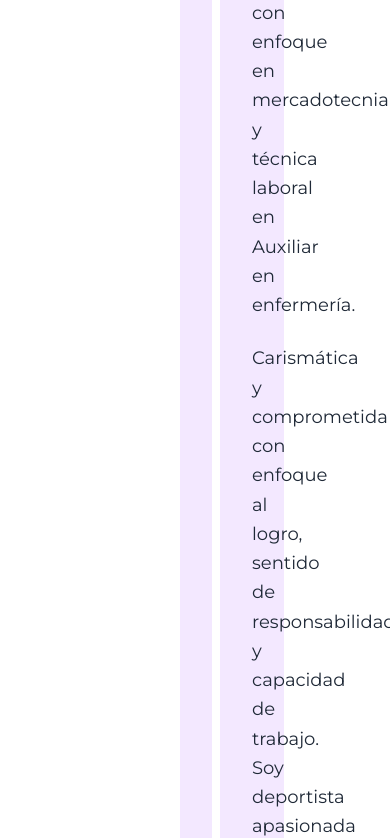
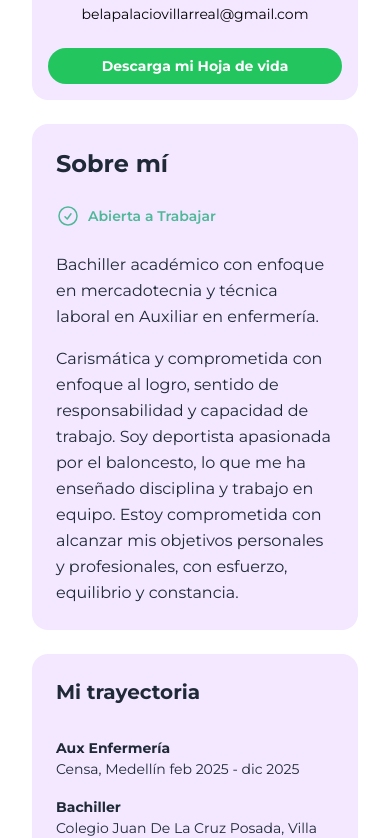
Before and after one commit to HeZc2911/Portafolio-Enfermera, a React (Vite) app: page / in a window 390 px wide. Shown: the part 2512-3350 px from the top of the page. Built offline with nearby package versions, Linux system fonts and the light colour scheme; a web font is replaced by a local one.

Commit message:
full responsive design fixed

```diff
--- a/src/components/aboutme.jsx
+++ b/src/components/aboutme.jsx
@@ -2,12 +2,12 @@ import { motion } from 'framer-motion';
 
 export default function Aboutme() {
     return (
-        <section className="bg-white p-5">
-            <div className="grid grid-cols-2 items-center mx-40 mt-10 mb-20 gap-10">
+        <section className="bg-white p-4 lg:p-5">
+            <div className="grid grid-cols-1 lg:grid-cols-2 items-center mx-4 lg:mx-10 xl:mx-40 mt-10 mb-20 gap-6 lg:gap-10">
 
                 {/* Columna izquierda - Foto y datos */}
                 <motion.div
-                    className="flex flex-col justify-center items-center bg-purple-100 h-full w-full rounded-2xl p-4"
+                    className="flex flex-col justify-center items-center bg-purple-100 h-full w-full rounded-2xl p-4 lg:p-6"
                     initial={{ opacity: 0, x: -50 }}
                     whileInView={{ opacity: 1, x: 0 }}
                     viewport={{ once: true }}
@@ -17,12 +17,12 @@ export default function Aboutme() {
                         loading='lazy'
                         src="/Portafolio-Enfermera/foto Isabb.png"
                         alt="Isabella Palacio - Aux Enfermería"
-                        className="w-80 h-100"
+                        className="w-48 lg:w-64 xl:w-80 h-auto"
                         whileHover={{ scale: 1.05 }}
                         transition={{ type: "spring", stiffness: 300 }}
                     />
                     <motion.h4
-                        className="font-semibold text-lg mt-10"
+                        className="font-semibold text-base lg:text-lg mt-6 lg:mt-10 text-center"
                         initial={{ opacity: 0, y: 20 }}
                         whileInView={{ opacity: 1, y: 0 }}
                         viewport={{ once: true }}
@@ -31,6 +31,7 @@ export default function Aboutme() {
                         Isabella Palacio Villarreal
                     </motion.h4>
                     <motion.p
+                        className="text-sm lg:text-base text-center"
                         initial={{ opacity: 0, y: 20 }}
                         whileInView={{ opacity: 1, y: 0 }}
                         viewport={{ once: true }}
@@ -39,7 +40,7 @@ export default function Aboutme() {
                         belapalaciovillarreal@gmail.com
                     </motion.p>
                     <motion.a
-                        className="bg-green-500 rounded-full p-2 mt-10 text-md font-bold text-white cursor-pointer hover:bg-green-600 transition-colors"
+                        className="bg-green-500 rounded-full p-2 lg:p-3 mt-6 lg:mt-10 text-sm lg:text-md font-bold text-white cursor-pointer hover:bg-green-600 transition-colors text-center w-full max-w-xs"
                         href="/HV Isabella Palacio Villareal fecha 9 de sept de 2025docx.pdf"
                         download='Hv_Isabella_Palacio.pdf'
                         initial={{ opacity: 0, scale: 0.8 }}
@@ -54,18 +55,18 @@ export default function Aboutme() {
                 </motion.div>
 
                 {/* Columna derecha - Contenido */}
-                <div className="flex flex-col gap-8">
+                <div className="flex flex-col gap-6 lg:gap-8">
 
                     {/* Sección Sobre mí */}
                     <motion.div
-                        className="bg-purple-100 rounded-2xl p-8"
+                        className="bg-purple-100 rounded-2xl p-6 lg:p-8"
                         initial={{ opacity: 0, y: 50 }}
                         whileInView={{ opacity: 1, y: 0 }}
                         viewport={{ once: true }}
                         transition={{ duration: 0.6, delay: 0.1 }}
                     >
                         <motion.h2
-                            className="text-3xl font-bold text-gray-800 mb-10"
+                            className="text-2xl lg:text-3xl font-bold text-gray-800 mb-6 lg:mb-10"
                             initial={{ opacity: 0 }}
                             whileInView={{ opacity: 1 }}
                             viewport={{ once: true }}
@@ -75,7 +76,7 @@ export default function Aboutme() {
                         </motion.h2>
 
                         <motion.div
-                            className="flex items-center gap-2 mb-7"
+                            className="flex items-center gap-2 mb-6 lg:mb-7"
                             initial={{ opacity: 0, x: -20 }}
                             whileInView={{ opacity: 1, x: 0 }}
                             viewport={{ once: true }}
@@ -83,7 +84,7 @@ export default function Aboutme() {
                         >
                             <motion.svg
                                 xmlns="http://www.w3.org/2000/svg"
-                                className="text-weird-green w-7 h-7 stroke-current"
+                                className="text-weird-green w-6 h-6 lg:w-7 lg:h-7 stroke-current"
                                 fill="none"
                                 viewBox="0 0 24 24"
                                 strokeWidth="1.5"
@@ -92,11 +93,11 @@ export default function Aboutme() {
                             >
                                 <path strokeLinecap="round" strokeLinejoin="round" d="M9 12.75 11.25 15 15 9.75M21 12a9 9 0 1 1-18 0 9 9 0 0 1 18 0Z" />
                             </motion.svg>
-                            <p className="text-weird-green font-semibold text-md">Abierta a Trabajar</p>
+                            <p className="text-weird-green font-semibold text-sm lg:text-md">Abierta a Trabajar</p>
                         </motion.div>
 
                         <motion.p
-                            className="text-lg leading-relaxed text-gray-800 mb-6"
+                            className="text-base lg:text-lg leading-relaxed text-gray-800 mb-4 lg:mb-6"
                             initial={{ opacity: 0 }}
                             whileInView={{ opacity: 1 }}
                             viewport={{ once: true }}
@@ -108,7 +109,7 @@ export default function Aboutme() {
                         </motion.p>
 
                         <motion.p
-                            className="text-lg leading-relaxed text-gray-800"
+                            className="text-base lg:text-lg leading-relaxed text-gray-800"
                             initial={{ opacity: 0 }}
                             whileInView={{ opacity: 1 }}
                             viewport={{ once: true }}
@@ -128,14 +129,14 @@ export default function Aboutme() {
 
                     {/* Sección Trayectoria */}
                     <motion.div
-                        className="bg-purple-100 rounded-2xl p-8"
+                        className="bg-purple-100 rounded-2xl p-6 lg:p-8"
                         initial={{ opacity: 0, y: 50 }}
                         whileInView={{ opacity: 1, y: 0 }}
                         viewport={{ once: true }}
                         transition={{ duration: 0.6, delay: 0.2 }}
                     >
                         <motion.h2
-                            className="text-2xl font-bold text-gray-800 mb-12"
+                            className="text-xl lg:text-2xl font-bold text-gray-800 mb-8 lg:mb-12"
                             initial={{ opacity: 0 }}
                             whileInView={{ opacity: 1 }}
                             viewport={{ once: true }}
@@ -145,13 +146,14 @@ export default function Aboutme() {
                         </motion.h2>
 
                         <motion.div
+                            className="mb-4 lg:mb-6"
                             initial={{ opacity: 0 }}
                             whileInView={{ opacity: 1 }}
                             viewport={{ once: true }}
                             transition={{ delay: 0.4 }}
                         >
-                            <h3 className="text-md font-bold text-gray-800">Aux Enfermería</h3>
-                            <p className="text-md text-gray-800 leading-relaxed mb-6">
+                            <h3 className="text-sm lg:text-md font-bold text-gray-800">Aux Enfermería</h3>
+                            <p className="text-sm lg:text-md text-gray-800 leading-relaxed">
                                 Censa, Medellín feb 2025 - dic 2025
                             </p>
                         </motion.div>
@@ -162,8 +164,8 @@ export default function Aboutme() {
                             viewport={{ once: true }}
                             transition={{ delay: 0.5 }}
                         >
-                            <h3 className="text-md font-bold text-gray-800">Bachiller</h3>
-                            <p className="text-md text-gray-800 leading-relaxed mb-6">
+                            <h3 className="text-sm lg:text-md font-bold text-gray-800">Bachiller</h3>
+                            <p className="text-sm lg:text-md text-gray-800 leading-relaxed">
                                 Colegio Juan De La Cruz Posada, Villa Hermosa
                                 Medellín, 2024.
                             </p>
```
Also changed, not shown: src/components/services.jsx (+25 -11 lines), public/adminmedicamentos.jpg (renamed from public/adminmedicamentos.webp), public/ancianos.jpg (renamed from public/ancianos.webp).
